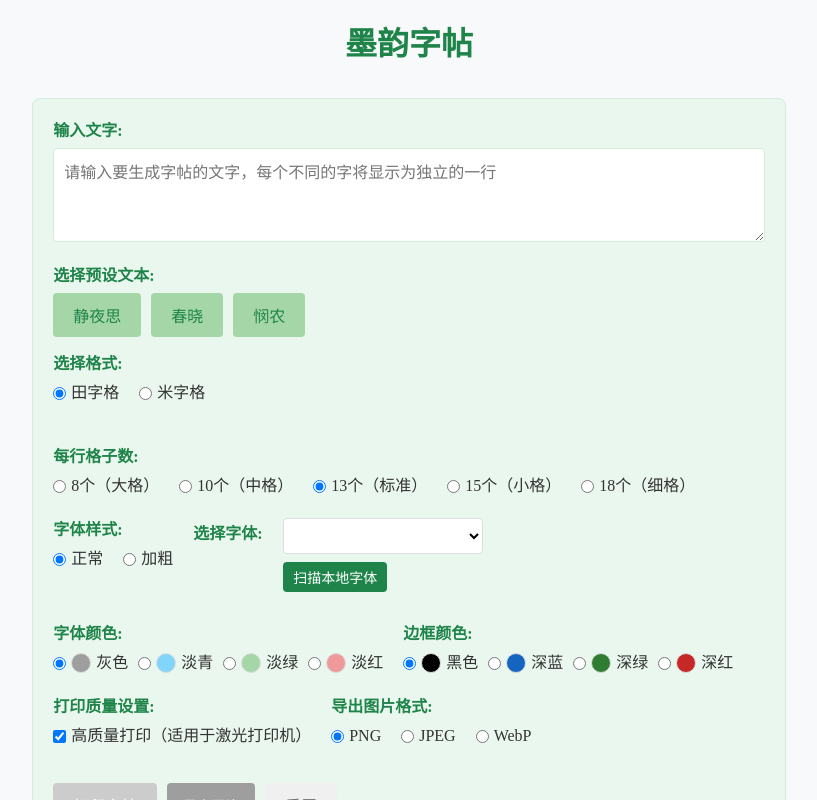
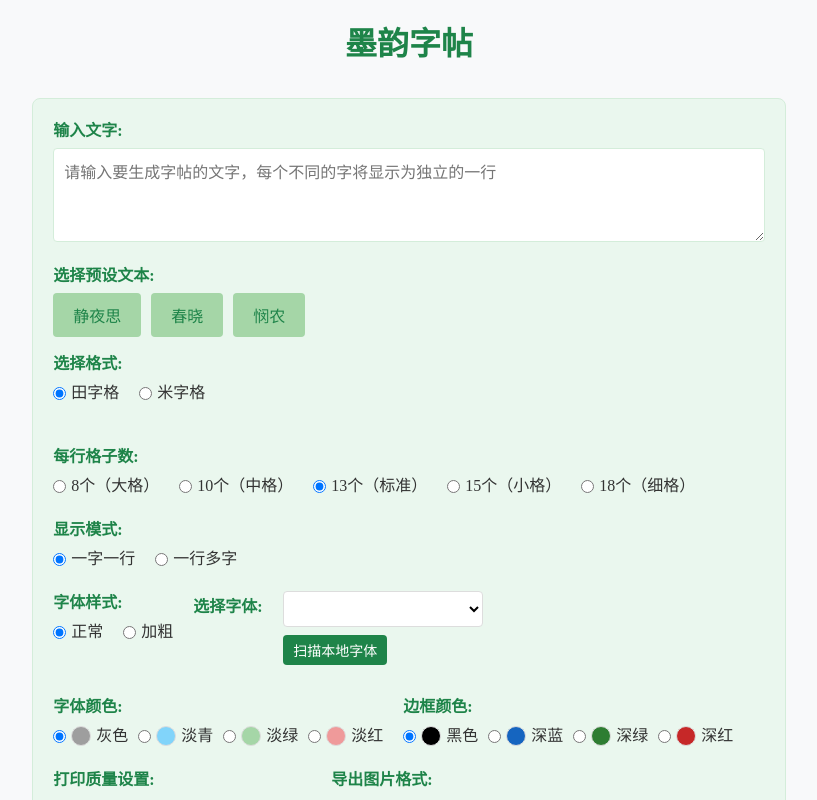
Before and after one commit to bulanzade/moyun, a Vue app: page / in a window 1280 px wide. Shown: the top 800 px of the page, without its empty margins (231-1048 px from the left). Built offline with nearby package versions, Linux system fonts and the light colour scheme.

Commit message:
增加一行多字模式

```diff
--- a/src/App.vue
+++ b/src/App.vue
@@ -14,6 +14,8 @@ const gridCount = ref(13); // 每行格子数量，默认13个
 const fontFamily = ref('楷体, KaiTi, STKaiti'); // 默认字体
 const highQualityPrint = ref(true); // 高质量打印模式
 const imageFormat = ref('png'); // 导出图片格式，可选 'png', 'jpeg', 'webp'
+const displayMode = ref('single-char-per-line'); // 显示模式：'single-char-per-line' 一字一行, 'multi-chars-per-line' 一行多字
+const lightCharCount = ref(1); // 一行多字模式下每个字符的浅色字符数量
 
 // 每行格子数量选项
 const gridCountOptions = [
@@ -89,6 +91,8 @@ function resetForm() {
   fontFamily.value = '楷体, KaiTi, STKaiti'; // 重置为默认字体
   highQualityPrint.value = true; // 重置为高质量打印模式
   imageFormat.value = 'png'; // 重置为PNG格式
+  displayMode.value = 'single-char-per-line'; // 重置为一字一行模式
+  lightCharCount.value = 1; // 重置浅色字符数量
   showPrintButton.value = false;
 }
 
@@ -152,6 +156,31 @@ function handleFontSelected(font: string) {
                   {{ option.label }}
                 </label>
               </div>
+            </div>
+          </div>
+
+          <div class="control-row">
+            <div class="control-group">
+              <label>显示模式:</label>
+              <div class="radio-group">
+                <label>
+                  <input type="radio" v-model="displayMode" value="single-char-per-line" />
+                  一字一行
+                </label>
+                <label>
+                  <input type="radio" v-model="displayMode" value="multi-chars-per-line" />
+                  一行多字
+                </label>
+              </div>
+            </div>
+
+            <div class="control-group" v-if="displayMode === 'multi-chars-per-line'">
+              <label>每个字符浅色数量:</label>
+              <select v-model="lightCharCount" class="select-input">
+                <option v-for="count in [0, 1, 2, 3, 4, 5, 6, 7, 8, 9, 10, 11, 12]" :key="count" :value="count">
+                  {{ count }}个
+                </option>
+              </select>
             </div>
           </div>
 
@@ -292,6 +321,8 @@ function handleFontSelected(font: string) {
             :fontFamily="fontFamily"
             :printMode="false"
             :highQualityPrint="highQualityPrint"
+            :displayMode="displayMode"
+            :lightCharCount="lightCharCount"
           />
         </div>
       </div>
@@ -417,6 +448,23 @@ textarea {
   border-radius: 4px;
   font-size: 16px;
   background-color: white;
+}
+
+.select-input {
+  width: 100%;
+  padding: 8px;
+  border: 1px solid var(--border-color);
+  border-radius: 4px;
+  font-size: 16px;
+  background-color: white;
+  color: var(--text-color);
+  cursor: pointer;
+}
+
+.select-input:focus {
+  outline: none;
+  border-color: var(--primary-color);
+  box-shadow: 0 0 0 2px rgba(30, 132, 73, 0.2);
 }
 
 .font-preview {
--- a/src/components/WritingGrid.vue
+++ b/src/components/WritingGrid.vue
@@ -41,6 +41,14 @@ const props = defineProps({
   highQualityPrint: {
     type: Boolean,
     default: true
+  },
+  displayMode: {
+    type: String,
+    default: 'single-char-per-line' // 'single-char-per-line' 或 'multi-chars-per-line'
+  },
+  lightCharCount: {
+    type: Number,
+    default: 1 // 一行多字模式下每个字符的浅色字符数量
   }
 });
 
@@ -83,10 +91,21 @@ const rowsPerPage = computed(() => {
 
 // 计算需要的页数
 const totalPages = computed(() => {
+  if (props.displayMode === 'single-char-per-line') {
+    // 一字一行模式：每个字符占一行
     const uniqueChars = [...new Set(props.text.replace(/\s+/g, ''))];
     const pages = Math.ceil(uniqueChars.length / rowsPerPage.value);
-  // 确保至少有一页
     return Math.max(1, pages);
+  } else {
+    // 一行多字模式：需要计算所有字符需要的格子数
+    const cleanText = props.text.replace(/\s+/g, '');
+    const charsPerGroup = 1 + props.lightCharCount; // 每个字符组：1个深色 + N个浅色
+    const totalCellsNeeded = cleanText.length * charsPerGroup;
+    const cellsPerRow = props.gridCount;
+    const rowsNeeded = Math.ceil(totalCellsNeeded / cellsPerRow);
+    const pages = Math.ceil(rowsNeeded / rowsPerPage.value);
+    return Math.max(1, pages);
+  }
 });
 
 // 使文字相对格子更大的系数（根据格子数自动调整）
@@ -185,6 +204,18 @@ watch(() => props.highQualityPrint, () => {
   drawAllPages();
 });
 
+watch(() => props.displayMode, () => {
+  createPages();
+  drawAllPages();
+});
+
+watch(() => props.lightCharCount, () => {
+  if (props.displayMode === 'multi-chars-per-line') {
+    createPages();
+    drawAllPages();
+  }
+});
+
 // 创建所需的页面和canvas
 function createPages() {
   // 清空现有的引用
@@ -200,21 +231,17 @@ function createPages() {
     // 清空现有页面
     pageContainer.innerHTML = '';
 
-    // 文本处理，去除多余空格和换行符，提取唯一字符
+    // 文本处理，去除多余空格和换行符
     const cleanText = props.text.replace(/\s+/g, '');
-    const uniqueChars = [...new Set(cleanText)];
 
     // 如果没有字符，创建一个空页面
-    if (uniqueChars.length === 0) {
+    if (cleanText.length === 0) {
       // 创建页面容器
       const pageDiv = document.createElement('div');
       pageDiv.className = 'page';
       pageContainer.appendChild(pageDiv);
       return;
     }
-
-    // 计算每页显示的字符数量
-    const charsPerPage = rowsPerPage.value;
 
     // 为每一页创建div和canvas
     for (let i = 0; i < totalPages.value; i++) {
@@ -225,13 +252,26 @@ function createPages() {
         pageDiv.classList.add('page-break');
       }
 
-      // 计算该页应显示的字符数量
-      const startIdx = i * charsPerPage;
-      const endIdx = Math.min(startIdx + charsPerPage, uniqueChars.length);
-      const pageCharsCount = endIdx - startIdx;
+      // 计算该页的行数
+      let rowsForThisPage: number;
+      if (props.displayMode === 'single-char-per-line') {
+        // 一字一行模式
+        const uniqueChars = [...new Set(cleanText)];
+        const startIdx = i * rowsPerPage.value;
+        const endIdx = Math.min(startIdx + rowsPerPage.value, uniqueChars.length);
+        rowsForThisPage = endIdx - startIdx;
+      } else {
+        // 一行多字模式
+        const charsPerGroup = 1 + props.lightCharCount;
+        const cellsPerRow = props.gridCount;
+        const charsPerRow = Math.floor(cellsPerRow / charsPerGroup);
+        const startRowIndex = i * rowsPerPage.value;
+        const endRowIndex = Math.min((i + 1) * rowsPerPage.value, Math.ceil(cleanText.length / charsPerRow));
+        rowsForThisPage = endRowIndex - startRowIndex;
+      }
 
-      // 如果这页没有字符，则不创建
-      if (pageCharsCount <= 0) continue;
+      // 如果这页没有行，则不创建
+      if (rowsForThisPage <= 0) continue;
 
       // 创建canvas
       const canvas = document.createElement('canvas');
@@ -242,7 +282,6 @@ function createPages() {
       canvas.style.width = `${baseWidth}px`;
 
       // 估算高度
-      const rowsForThisPage = endIdx - startIdx;
       const baseHeight = rowsForThisPage * lineHeight.value;
       canvas.style.height = `${baseHeight}px`;
 
@@ -267,7 +306,8 @@ function createPages() {
 
 // 绘制所有页面
 function drawAllPages() {
-  // 文本处理，去除多余空格和换行符，提取唯一字符
+  if (props.displayMode === 'single-char-per-line') {
+    // 一字一行模式：每个字符占一行
     const cleanText = props.text.replace(/\s+/g, '');
     const uniqueChars = [...new Set(cleanText)];
 
@@ -279,9 +319,25 @@ function drawAllPages() {
 
       drawPage(page, charsForThisPage);
     }
+  } else {
+    // 一行多字模式：按顺序显示所有字符
+    const cleanText = props.text.replace(/\s+/g, '');
+
+    // 计算每页需要的行数
+    const charsPerGroup = 1 + props.lightCharCount;
+    const cellsPerRow = props.gridCount;
+    const charsPerRow = Math.floor(cellsPerRow / charsPerGroup);
+
+    for (let page = 0; page < totalPages.value; page++) {
+      const startRowIndex = page * rowsPerPage.value;
+      const endRowIndex = Math.min((page + 1) * rowsPerPage.value, Math.ceil(cleanText.length / charsPerRow));
+
+      drawPageMultiChars(page, cleanText, startRowIndex, endRowIndex, charsPerRow);
+    }
+  }
 }
 
-// 绘制单个页面
+// 绘制单个页面（一字一行模式）
 function drawPage(pageIndex: number, chars: string[]) {
   if (!canvasRef.value[pageIndex] || !canvasCtx.value[pageIndex]) return;
 
@@ -365,6 +421,109 @@ function drawPage(pageIndex: number, chars: string[]) {
         ctx.fillStyle = props.lightColor;
         ctx.fillText(char, x, y);
       }
+    }
+  }
+}
+
+// 绘制单个页面（一行多字模式）
+function drawPageMultiChars(pageIndex: number, allChars: string, startRowIndex: number, endRowIndex: number, charsPerRow: number) {
+  if (!canvasRef.value[pageIndex] || !canvasCtx.value[pageIndex]) return;
+
+  const ctx = canvasCtx.value[pageIndex]!;
+  const canvas = canvasRef.value[pageIndex];
+
+  // 增加canvas的分辨率以提高渲染质量
+  const dpr = props.highQualityPrint ? (window.devicePixelRatio || 1) * 2 : (window.devicePixelRatio || 1);
+  const rect = canvas.getBoundingClientRect();
+
+  // 设置canvas尺寸为实际物理像素大小
+  canvas.width = rect.width * dpr;
+  canvas.height = rect.height * dpr;
+
+  // 缩放上下文以匹配css尺寸
+  ctx.scale(dpr, dpr);
+  canvas.style.width = rect.width + 'px';
+  canvas.style.height = rect.height + 'px';
+
+  // 清空画布
+  ctx.clearRect(0, 0, canvas.width, canvas.height);
+
+  // 设置背景色为白色
+  ctx.fillStyle = '#ffffff';
+  ctx.fillRect(0, 0, canvas.width, canvas.height);
+
+  // 设置字体抗锯齿和平滑度
+  ctx.imageSmoothingEnabled = true;
+  ctx.imageSmoothingQuality = 'high';
+
+  // 设置字体 - 使用自动计算的字体大小和用户选择的字体
+  ctx.font = `${props.fontWeight} ${calculatedFontSize.value}px ${props.fontFamily}`;
+  ctx.textAlign = 'center';
+  ctx.textBaseline = 'middle';
+
+  // 添加边框 - 使用用户选择的边框颜色
+  ctx.strokeStyle = props.borderColor;
+  ctx.lineWidth = props.highQualityPrint ? 1.2 : 1;
+  ctx.strokeRect(0, 0, rect.width, rect.height);
+
+  // 计算内容区域的总宽度，并居中定位
+  const contentWidth = charsPerLine.value * gridSize.value;
+  const offsetX = (rect.width - contentWidth) / 2;
+
+  const charsPerGroup = 1 + props.lightCharCount; // 每个字符组：1个深色 + N个浅色
+
+  // 计算该页的起始字符索引
+  const startCharIndex = startRowIndex * charsPerRow;
+  const endCharIndex = Math.min(endRowIndex * charsPerRow, allChars.length);
+
+  let currentCol = 0;
+  let currentRow = 0;
+
+  // 遍历该页的所有字符
+  for (let charIndex = startCharIndex; charIndex < endCharIndex; charIndex++) {
+    const char = allChars[charIndex];
+
+    // 绘制这个字符组（1个深色 + N个浅色）
+    for (let i = 0; i < charsPerGroup; i++) {
+      // 检查是否超出当前行的格子数
+      if (currentCol >= charsPerLine.value) {
+        currentCol = 0;
+        currentRow++;
+      }
+
+      const x = offsetX + currentCol * gridSize.value + gridSize.value / 2;
+      const y = currentRow * lineHeight.value + lineHeight.value / 2;
+
+      // 绘制格子
+      if (props.gridType === '田字格') {
+        drawTianGrid(ctx, x, y);
+      } else {
+        drawMiGrid(ctx, x, y);
+      }
+
+      // 绘制文字
+      if (i === 0) {
+        // 第一个字使用深黑色
+        ctx.fillStyle = '#000000';
+
+        // 提高文字渲染质量
+        if (props.fontWeight === 'bold' || props.highQualityPrint) {
+          ctx.strokeStyle = '#000000';
+          ctx.lineWidth = 0.5;
+          ctx.strokeText(char, x, y);
+        }
+
+        const iterations = props.highQualityPrint ? 2 : 1;
+        for (let j = 0; j < iterations; j++) {
+          ctx.fillText(char, x, y);
+        }
+      } else {
+        // 其余字使用用户选择的浅色
+        ctx.fillStyle = props.lightColor;
+        ctx.fillText(char, x, y);
+      }
+
+      currentCol++;
     }
   }
 }
```
Lines whose indentation alone changed are shown as unchanged.
